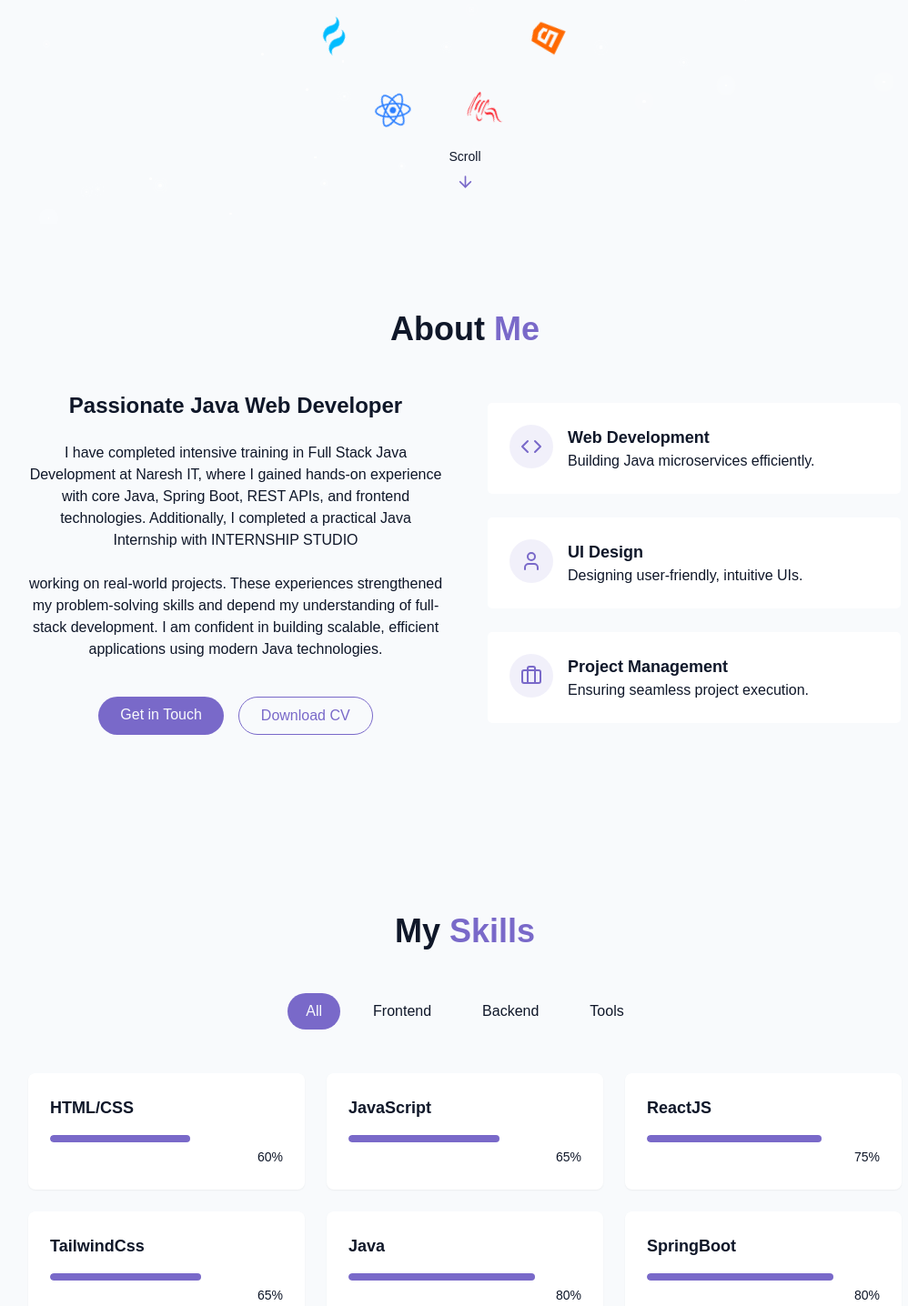
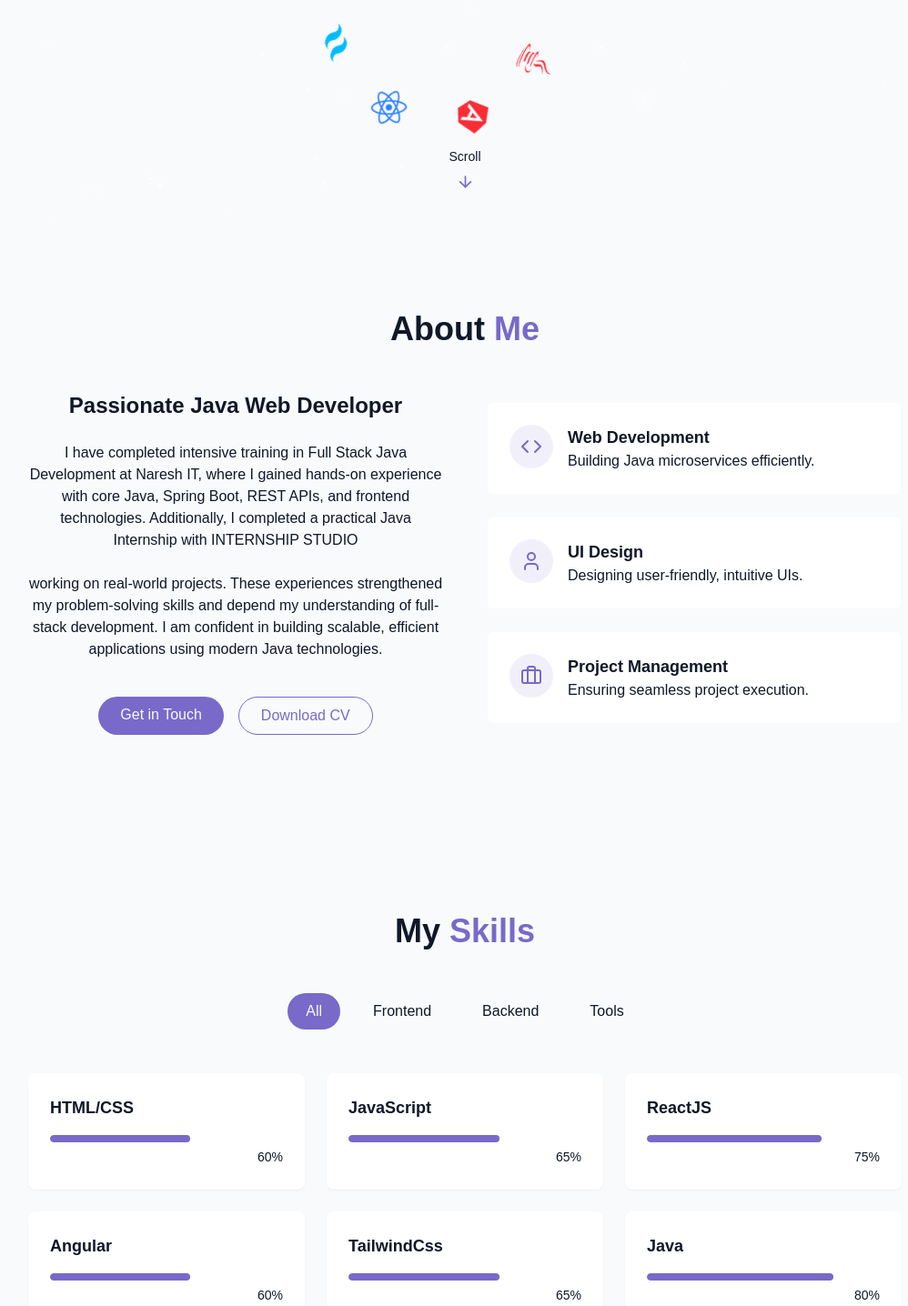
Before and after one commit to Narasimha-prog/Portfolio, a React (Vite) app: page / in a window 1280 px wide. Shown: the part 554-1990 px from the top of the page at 91% size, without its empty margins (129-1127 px from the left). Built offline with nearby package versions, Linux system fonts and the light colour scheme.

Commit message:
Adding my current project And My completed Projcet

```diff
--- a/src/components/ProjectsSection.jsx
+++ b/src/components/ProjectsSection.jsx
@@ -16,6 +16,22 @@ const projects=[
       tags: ["React","MaterialUI","Java","SpringBoot","KeyCloak"],
        demoUrl:"https://github.com/Narasimha-prog/java-springboot-microservise-withAI",
       gitHubUrl:"https://github.com/Narasimha-prog/java-springboot-microservise-withAI"
+    },
+      {id: 3,
+      title: "WhatsApp Clone Application",
+      description:"A Java Microservices Using Gemini Ai support ,Spring Reactive Gateway",
+      image:"/projects/Create-WhatsApp-Clone-2.png",
+      tags: ["Angular","Tailwindcss","Java","SpringBoot","KeyCloak"],
+       demoUrl:"https://github.com/Narasimha-prog/whatsAppCloneProject",
+      gitHubUrl:"https://github.com/Narasimha-prog/whatsAppCloneProject"
+    },
+     {id: 4,
+      title: "Ecommerce Application",
+      description:"A  Full Stack Java Spring Boot Using Angular ,Spring Boot    Note: It is In Still Progress",
+      image:"/projects/Screenshot from 2025-08-08 14-21-44.png",
+      tags: ["Angular","Tailwindcss","Java","SpringBoot","Kinde"],
+       demoUrl:"https://github.com/Narasimha-prog/EcommerceFullStackApplication",
+      gitHubUrl:"https://github.com/Narasimha-prog/EcommerceFullStackApplication"
     }
 ]
 export const ProjectsSection = () => {
--- a/src/components/SkillSection.jsx
+++ b/src/components/SkillSection.jsx
@@ -7,6 +7,7 @@ const skills=[
     {name:"HTML/CSS",level:60,category: "frontend"},
      {name:"JavaScript",level:65,category: "frontend"},
       {name:"ReactJS",level:75,category: "frontend"},
+         {name:"Angular",level:60,category: "frontend"},
        {name:"TailwindCss",level:65,category: "frontend"},
 
         //  backend
--- a/src/components/Skills.jsx
+++ b/src/components/Skills.jsx
@@ -1,6 +1,6 @@
 import { motion } from "framer-motion";
 import { DiAngularSimple, DiCss3, DiHtml5, DiJava, DiJavascript } from "react-icons/di";
-import { FaReact, FaNodeJs, FaJava } from "react-icons/fa";
+import { FaReact, FaNodeJs, FaJava, FaAngular } from "react-icons/fa";
 import { MdJavascript } from "react-icons/md";
 import { SiJavascript, SiSpringboot, SiSpringsecurity, SiTailwindcss } from "react-icons/si";
 
@@ -12,6 +12,7 @@ const skills = [
   { name: "JavaScript", icon: <SiJavascript size={40} className="text-yellow-400" /> },
   { name: "HTML5", icon: <DiHtml5 size={40} className="text-orange-500" /> },
   { name: "Java", icon: <FaJava size={40} className="text-red-500" /> },
+   { name: "Java", icon: <FaAngular size={40} className="text-red-500" /> },
 ];
 
 export const Skills = () => {
```
Also changed, not shown: public/projects/Create-WhatsApp-Clone-2.png (added), public/projects/Screenshot from 2025-08-08 14-21-44.png (added).
